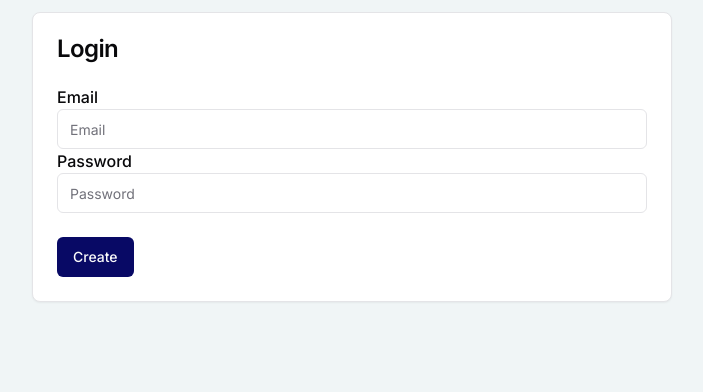
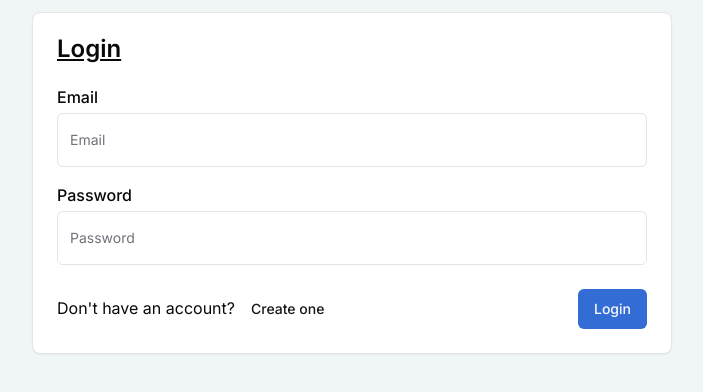
Before and after one commit to COS301-SE-2024/Dispute-Resolution-Engine, a Next.js app in the folder frontend/: page /login in a window 1280 px wide. Shown: the top 392 px of the page, without its empty margins (288-991 px from the left). Built offline with nearby package versions, Linux system fonts and the light colour scheme; no server answers.

Commit message:
feat: Tweak the styling

```diff
--- a/frontend/src/app/login/login-form.tsx
+++ b/frontend/src/app/login/login-form.tsx
@@ -46,7 +46,7 @@ export function LoginButton() {
   const { pending } = useFormStatus();
   return (
     <Button disabled={pending} type="submit">
-      Create
+      Login
     </Button>
   );
 }
@@ -63,7 +63,7 @@ export function LoginField({
   const state = useContext(LoginContext);
   const error = state?.error && state.error[name]?._errors?.at(0);
   return (
-    <div>
+    <div className="space-y-1">
       <Label htmlFor={name}>{label}</Label>
       {children}
       {error && <FormMessage>{error}</FormMessage>}
--- a/frontend/src/app/login/page.tsx
+++ b/frontend/src/app/login/page.tsx
@@ -1,6 +1,8 @@
 import { Card, CardHeader, CardTitle, CardContent, CardFooter } from "@/components/ui/card";
 import { Input } from "@/components/ui/input";
 import { LoginForm, LoginField, LoginMessage, LoginButton } from "./login-form";
+import Link from "next/link";
+import { buttonVariants } from "@/components/ui/button";
 
 export default function Login() {
   return (
@@ -10,7 +12,7 @@ export default function Login() {
           <CardHeader>
             <CardTitle>Login</CardTitle>
           </CardHeader>
-          <CardContent>
+          <CardContent className="space-y-4">
             <LoginField name="email" label="Email">
               <Input autoComplete="email" id="email" name="email" placeholder="Email" />
             </LoginField>
@@ -24,7 +26,13 @@ export default function Login() {
               />
             </LoginField>
           </CardContent>
-          <CardFooter className="mt-auto flex md:justify-start justify-end">
+          <CardFooter className="mt-auto flex justify-between">
+            <p>
+              {"Don't have an account?"}
+              <Link href="/signup" className={buttonVariants({ variant: "link" })}>
+                Create one
+              </Link>
+            </p>
             <LoginMessage />
             <LoginButton />
           </CardFooter>
--- a/frontend/src/components/ui/button.tsx
+++ b/frontend/src/components/ui/button.tsx
@@ -10,7 +10,7 @@ const buttonVariants = cva(
     variants: {
       variant: {
         default:
-          "bg-dre-400 text-zinc-50 hover:bg-dre-400/90 dark:bg-dre-100 dark:text-zinc-900 dark:hover:bg-dre-100/90",
+          "bg-dre-200 text-zinc-50 hover:bg-dre-200/90 dark:bg-dre-200 dark:text-white dark:hover:bg-dre-200/90",
         destructive:
           "bg-red-500 text-zinc-50 hover:bg-red-500/90 dark:bg-red-900 dark:text-zinc-50 dark:hover:bg-red-900/90",
         outline:
--- a/frontend/src/components/ui/card.tsx
+++ b/frontend/src/components/ui/card.tsx
@@ -5,7 +5,7 @@ import { Slot } from "@radix-ui/react-slot";
 import { VariantProps, cva } from "class-variance-authority";
 
 export const cardVariants = cva(
-  "rounded-lg border border-zinc-200 bg-white text-zinc-950 shadow-sm dark:border-zinc-800 dark:bg-zinc-900 dark:text-zinc-50",
+  "rounded-lg dark:bg-dre-bg-light/5 border border-zinc-200 bg-white text-zinc-950 shadow-sm dark:border-dre-100/50 dark:text-dre-bg-light",
   {
     variants: {
       variant: {
@@ -38,7 +38,7 @@ const CardTitle = React.forwardRef<HTMLParagraphElement, React.HTMLAttributes<HT
   ({ className, ...props }, ref) => (
     <h3
       ref={ref}
-      className={cn("text-2xl font-semibold leading-none tracking-tight", className)}
+      className={cn("text-2xl font-semibold leading-none underline", className)}
       {...props}
     />
   )
--- a/frontend/src/components/ui/input.tsx
+++ b/frontend/src/components/ui/input.tsx
@@ -10,7 +10,7 @@ const Input = React.forwardRef<HTMLInputElement, InputProps>(
       <input
         type={type}
         className={cn(
-          "flex h-10 w-full rounded-md border border-zinc-200 bg-white px-3 py-2 text-sm ring-offset-white file:border-0 file:bg-transparent file:text-sm file:font-medium placeholder:text-zinc-500 focus-visible:outline-none focus-visible:ring-2 focus-visible:ring-zinc-950 focus-visible:ring-offset-2 disabled:cursor-not-allowed disabled:opacity-50 dark:border-zinc-800 dark:bg-zinc-950 dark:ring-offset-zinc-950 dark:placeholder:text-zinc-400 dark:focus-visible:ring-zinc-300",
+          "flex w-full rounded-md border py-4 px-3 border-zinc-200 bg-white  text-sm ring-offset-white file:border-0 file:bg-transparent file:text-sm file:font-medium placeholder:text-zinc-500 focus-visible:outline-none focus-visible:ring-2 focus-visible:ring-zinc-950 focus-visible:ring-offset-2 disabled:cursor-not-allowed disabled:opacity-50 dark:border-dre-100/20 dark:bg-dre-bg-dark dark:ring-offset-zinc-950 dark:placeholder:text-white/50 dark:focus-visible:ring-zinc-300",
           className
         )}
         ref={ref}
```
